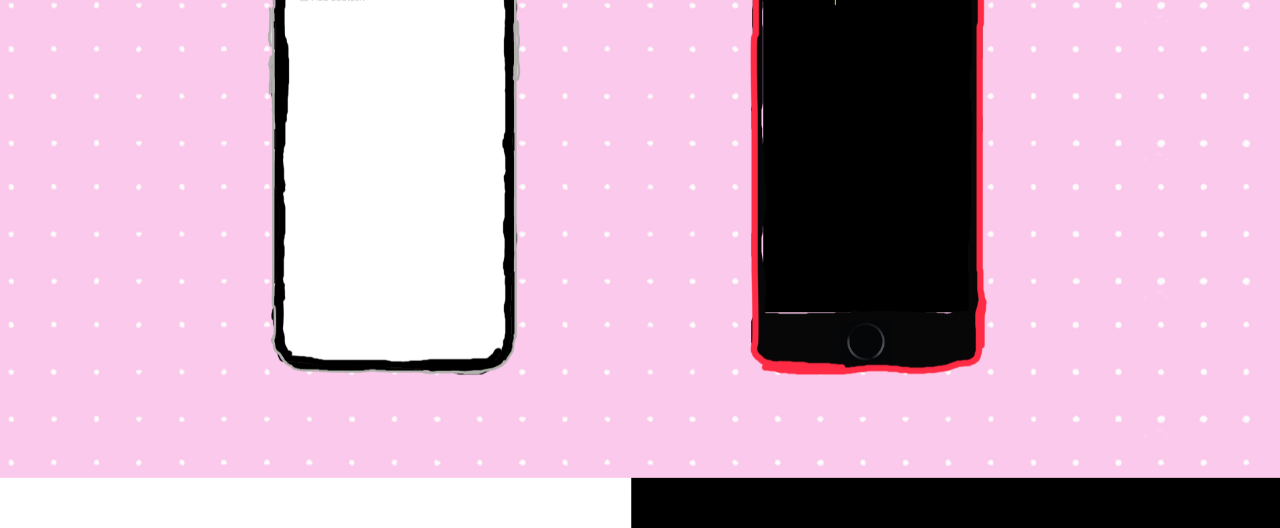
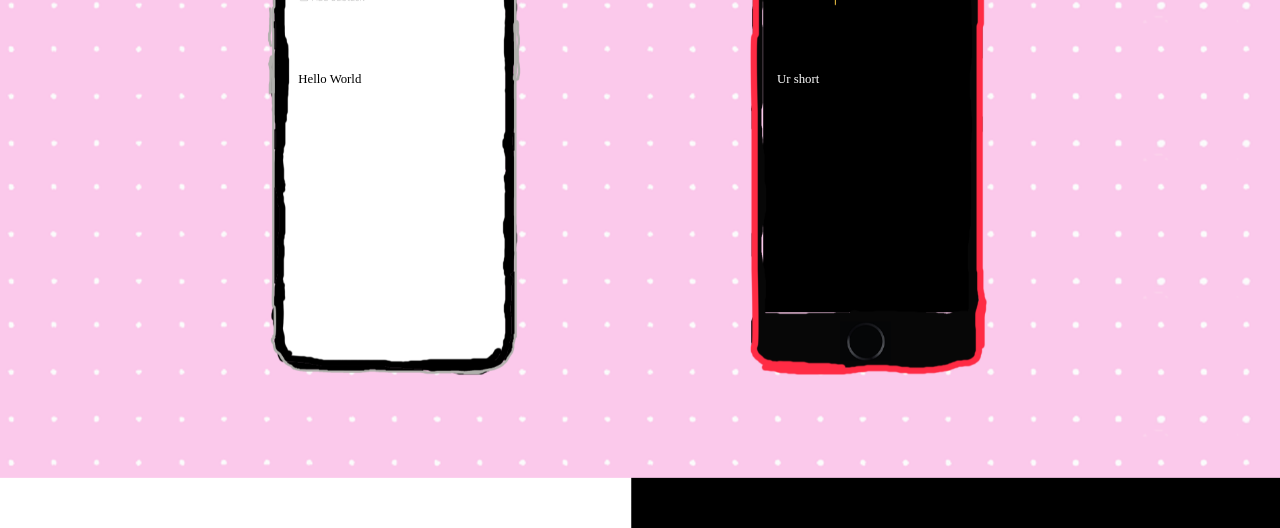
Before and after one commit to NeverNotJohn/dog, a plain HTML site: page index.html in a window 1280 px wide. Shown: the part 250-778 px from the top of the page. Drawn offline with nearby package versions, Linux system fonts and the light colour scheme; a web font is replaced by a local one.

Commit message:
we cookin

```diff
--- a/index.css
+++ b/index.css
@@ -1,5 +1,10 @@
 body {
     height: 4500px;
+}
+
+@font-face {
+    font-family: 'sf';
+    src: url('static/fonts/SF-Pro-Display-Black.otf');
 }
 
 /* Classes */
@@ -12,3 +17,25 @@ body {
     position: absolute;
     top: 0px;
 }
+
+.phone {
+    position: absolute;
+    width: 15.5vw;
+    font-family: 'sf';
+    font-size: 1vw;
+    overflow: hidden;
+}
+
+/* IDs */
+
+#cat {
+    left: 23.3vw;
+    top: 40vh;
+    color: black;
+}
+
+#jo {
+    left: 60.7vw;
+    top: 40vh;
+    color: white;
+}
--- a/index.html
+++ b/index.html
@@ -21,11 +21,11 @@
     <img class="fw top" src="static/images/notebook.png" alt="">
 
     <div class="phone" id="cat">
-
+      Hello World
     </div>
 
     <div class="phone" id="jo">
-
+      Ur short
     </div>
 
 
```
Also changed, not shown: 2 other files.
